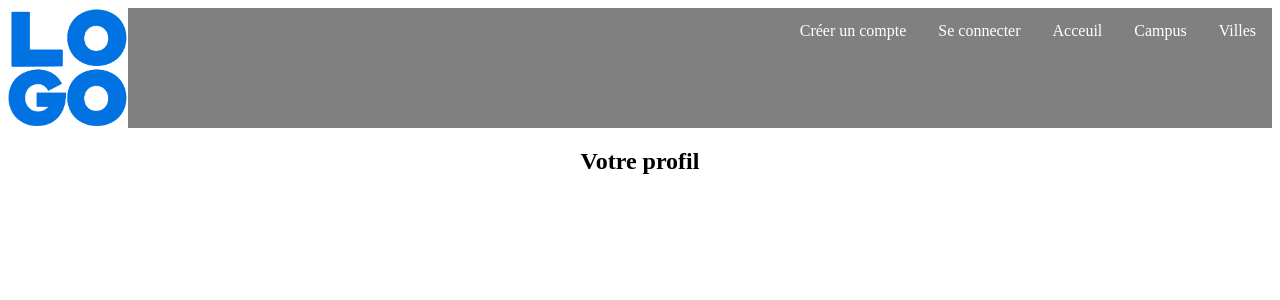
After one commit to Jbb29950/SortieENI, a Symfony app: template templates/utilisateur/modificationProfil.html.twig in a window 1280 px wide. The commit adds this page. Shown: the top 300 px of the page. Run offline with Twig, Linux system fonts and the light colour scheme; the template is opened without the code that fills it, so the values that code supplies are empty; some libraries are stand-ins or nearby versions.

Commit message:
creation dossier

```diff
--- a/public/css/form.css
+++ b/public/css/form.css
@@ -47,3 +47,16 @@ button{
 button:hover{
     color: red;
 }
+
+.container_profil h1 {
+    text-align: center;
+}
+
+.modifier_profil{
+    width:100px;
+    height: 50px;
+    font-size: 20px;
+}
+.profil h2{
+    text-align: center;
+}
--- a/src/Controller/HomeController.php
+++ b/src/Controller/HomeController.php
@@ -8,7 +8,7 @@ use Symfony\Component\Routing\Annotation\Route;
 
 class HomeController extends AbstractController
 {
-    #[Route('/home', name: 'app_home')]
+    #[Route('/', name: 'app_home')]
     public function index(): Response
     {
         return $this->render('home/home.html.twig', [
--- a/src/Controller/UtilisateurController.php
+++ b/src/Controller/UtilisateurController.php
@@ -25,4 +25,5 @@ class UtilisateurController extends AbstractController
         ]);
     }
 
+
 }
--- a/templates/home/home.html.twig
+++ b/templates/home/home.html.twig
@@ -8,7 +8,10 @@
     {% if is_granted('ROLE_USER') %}
     <h1>Bienvenue {{ app.user.prenom}} <br>
         sur les sorties de l'ENI!</h1>
+    {% else %}
+        <h1>Bienvenue sur les sorties ENI !</h1>
 {% endif %}
+
 
 </div>
 {% endblock %}
--- /dev/null
+++ b/templates/utilisateur/modificationProfil.html.twig
@@ -0,0 +1,22 @@
+{% extends 'base.html.twig' %}
+{% block title %}Modification profil{% endblock %}
+{% block body %}
+
+
+    <section class="container_profil">
+        <h1 class="titre_profil">Votre profil</h1>
+        {% if app.user %}
+            <div class="profil">
+                <h2>Votre nom : {{ app.user.nom }}</h2>
+                <h2>Votre prénom : {{ app.user.prenom}}</h2>
+                <h2>Votre telephone : {{ app.user.telephone }}</h2>
+                <h2>Votre email : {{ app.user.email }}</h2>
+                <h2>Votre campus : {{ app.user.campus.nom }}</h2>
+                {% if app.user.pseudo %}
+                    <h2>Votre pseudo : {{ app.user.pseudo }}</h2>
+                {% endif %}
+                <button class="modifier_profil"  href="#">Modifier votre profil</button>
+            </div>
+        {% endif %}
+    </section>
+{% endblock %}
```
Also changed, not shown: src/Controller/SecurityController.php (+4 -3 lines), templates/utilisateur/editionProfil.html.twig (+16 -15 lines).
